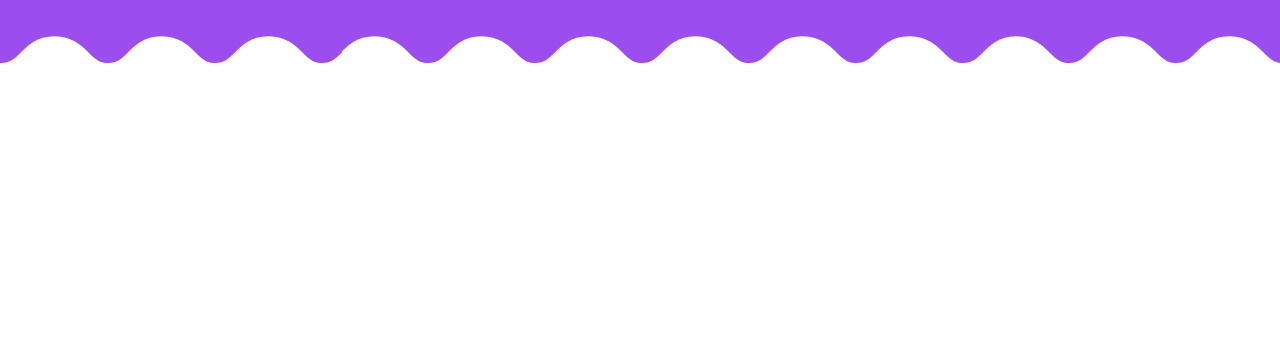
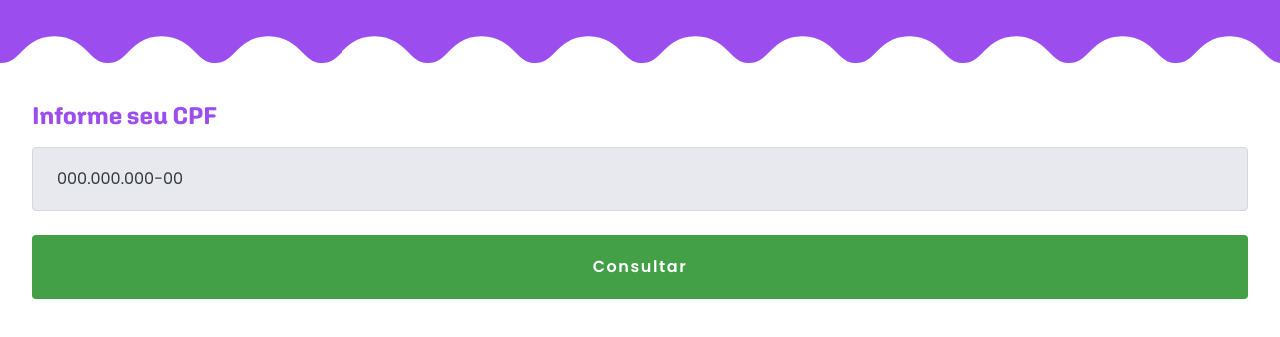
Before and after one commit to Priscilt1/Onboarding-de-motoboys, a React (Create React App) app in the folder frontend/: page /status in a window 1280 px wide. Shown: the part 337-674 px from the top of the page. Built offline with nearby package versions, Linux system fonts and the light colour scheme.

Commit message:
Create page status

```diff
--- a/frontend/src/components/Status/index.tsx
+++ b/frontend/src/components/Status/index.tsx
@@ -1,5 +1,6 @@
 import { Container } from './styles'
 import { Wave } from '../Wave'
+import { StatusMain } from '../StatusMain'
 
 export function Status() {
   return (
@@ -7,6 +8,7 @@ export function Status() {
       <Container>
         <h1>Acompanhe seu cadastro {'ツ'} </h1>
 
+        <StatusMain />
       </Container>
       <Wave />
     </>
--- /dev/null
+++ b/frontend/src/components/StatusMain/index.tsx
@@ -0,0 +1,19 @@
+import { Container, Content } from './styles'
+
+
+export function StatusMain() {
+  return (
+   <Container>
+     <Content>
+      <h2>Informe seu CPF</h2>
+        <input
+            placeholder="000.000.000-00"
+          />
+
+        <button type="submit">
+          Consultar
+        </button>
+      </Content>
+   </Container>
+  )
+}
--- /dev/null
+++ b/frontend/src/components/StatusMain/styles.ts
@@ -0,0 +1,55 @@
+import styled from 'styled-components'
+
+export const Container = styled.form`
+  margin-top: 8rem;
+  padding: 2rem 2rem;
+
+  @media(max-width: 767px) {
+    padding: 1rem 1rem;
+    margin-top: 5rem;
+  }
+`
+
+export const Content = styled.div`
+  h2 {
+    color: var(--purple);
+    margin-bottom: 1rem;
+  }
+
+  input {
+    width: 100%;
+    padding: 0 1.5rem;
+    height: 4rem;
+    border-radius: 0.25rem;
+    border: 1px solid #d7d7d7;
+    background: #e7e9ee;
+    font-size: 1rem;
+    &::placeholder {
+      color: var(--gray-dark);
+    }
+    & + input {
+      margin-top: 1rem;
+    }
+  }
+
+  button[type="submit"] {
+    width: 100%;
+    padding: 0 1.5rem;
+    height: 4rem;
+    background: var(--green);
+    color: var(--background);
+    border-radius: 0.25rem;
+    border: none;
+    font-size: 1rem;
+    margin-top: 1.5rem;
+    font-weight: 600;
+    letter-spacing: .1rem;
+    transition: all 0.4s;
+
+    &:hover {
+      background: var(--yellow);
+      color: var(--gray-dark);
+      opacity: 0.9;
+    }
+  }
+`
```
